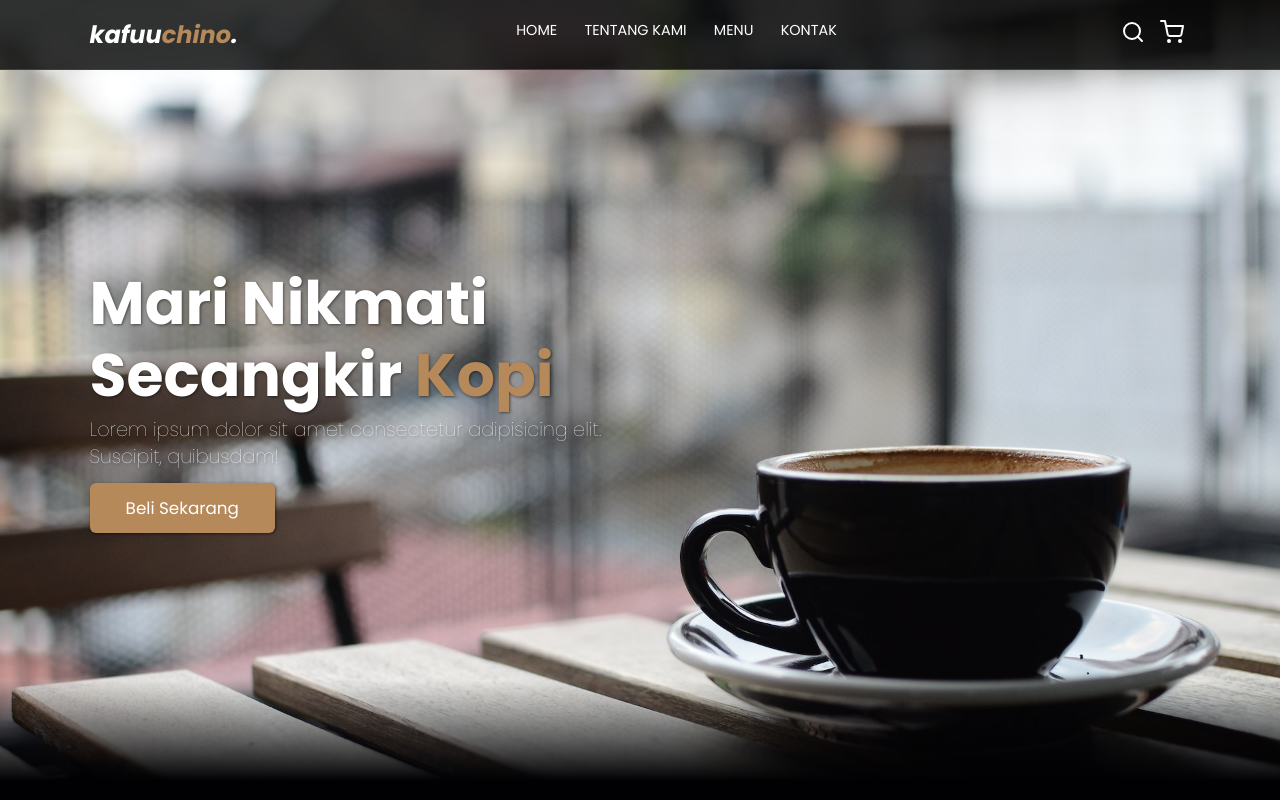
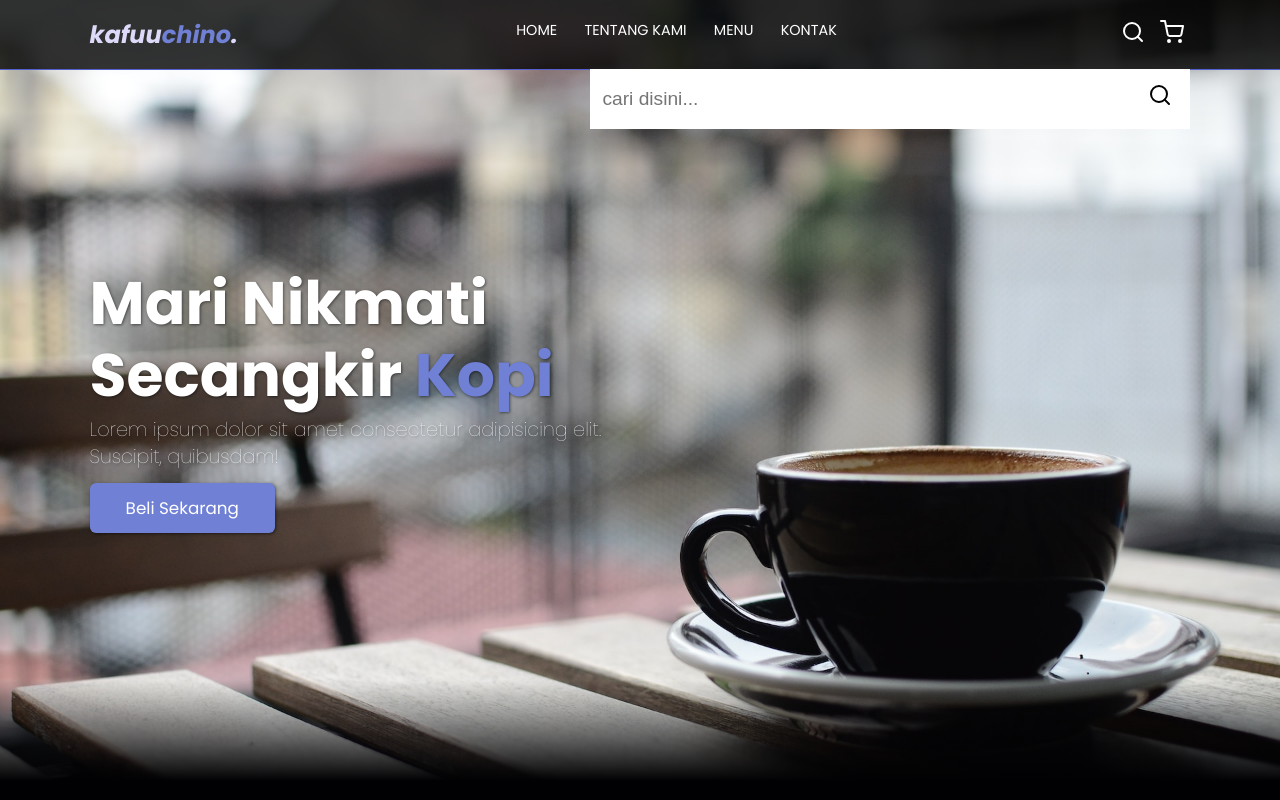
Before and after one commit to Rikizhi/kafuu-chino-ecommerce, a plain HTML site: page index.html in a window 1280 px wide. Both pictures are taken after a click on the link 1133 px from the left and 39 px from the top of the page. Shown: the top 800 px of the page. Drawn offline with nearby package versions, Linux system fonts and the light colour scheme.

Commit message:
modified:   about.html 	modified:   contact.html 	modified:   css/style.css 	modified:   index.html 	modified:   js/script.js 	modified:   menu.html

```diff
--- a/css/style.css
+++ b/css/style.css
@@ -1,5 +1,5 @@
 :root {
-  --primary: #b6895b;
+  --primary: #7080d5;
   --bg: #010101;
 }
 
@@ -31,7 +31,7 @@ body {
   align-items: center;
   padding: 1.4rem 7%;
   background-color: rgba(1, 1, 1, 0.8);
-  border-bottom: 1px solid #513c28;
+  border-bottom: 1px solid #5460d0;
   position: fixed;
   top: 0;
   left: 0;
@@ -42,7 +42,7 @@ body {
 .navbar .navbar-logo {
   font-size: 2rem;
   font-weight: 700;
-  color: #fff;
+  color: #dddaf9;
   font-style: italic;
 }
 
@@ -55,7 +55,6 @@ body {
   display: inline-block;
   font-size: 1.2rem;
   margin: 0 1rem;
-
 }
 
 .navbar .navbar-nav a:hover {
@@ -86,6 +85,40 @@ body {
 
 #hamburger-menu {
   display: none;
+}
+
+/* Navbar search form */
+.navbar .search-form {
+  position: absolute;
+  top: 100%;
+  right: 7%;
+  background-color: #fff;
+  width: 50rem;
+  height: 5rem;
+  display: flex;
+  align-items: center;
+  transform: scaleY(0);
+  transform-origin: top;
+  transition: 0.3s;
+}
+
+.navbar .search-form.active {
+  transform: scaleY(1);
+}
+
+.navbar .search-form input {
+  height: 100%;
+  width: 100%;
+  font-size: 1.6rem;
+  color: var(--bg);
+  padding: 1rem;
+}
+
+.navbar .search-form label {
+  cursor: pointer;
+  font-size: 2rem;
+  margin-right: 1.5rem;
+  color: var(--bg);
 }
 
 /* Hero Section */
@@ -372,6 +405,11 @@ footer .credit a {
     transform: scaleX(0.2);
   }
 
+  .navbar .search-form {
+    width: 90%;
+    right: 2rem;
+  }
+
   .about .row {
     flex-wrap: wrap;
   }
--- a/index.html
+++ b/index.html
@@ -33,10 +33,18 @@
       </div>
 
       <div class="navbar-extra">
-        <a href="#" id="search "><i data-feather="search"></i></a>
-        <a href="#" id="shopping-cart "><i data-feather="shopping-cart"></i></a>
+        <a href="#" id="search-button"><i data-feather="search"></i></a>
+        <a href="#" id="shopping-cart"><i data-feather="shopping-cart"></i></a>
         <a href="#" id="hamburger-menu"><i data-feather="menu"></i></a>
       </div>
+
+      <!-- Search Form start -->
+      <div class="search-form">
+        <input type="search" id="search-box" placeholder="cari disini..." />
+        <label for="search-box"><i data-feather="search"></i></label>
+      </div>
+      <!-- Search Form start -->
+
     </nav>
     <!-- Navbar End -->
 
@@ -56,7 +64,9 @@
     <!-- Footer start -->
     <footer>
       <div class="socials">
-        <a href="https://www.instagram.com/ariamzah.rkz/"><i data-feather="instagram"></i></a>
+        <a href="https://www.instagram.com/ariamzah.rkz/"
+          ><i data-feather="instagram"></i
+        ></a>
         <a href="#"><i data-feather="twitter"></i></a>
         <a href="#"><i data-feather="facebook"></i></a>
       </div>
--- a/js/script.js
+++ b/js/script.js
@@ -1,15 +1,29 @@
-// Toggle class active
-const navbarNav = document.querySelector('.navbar-nav');
+// Toggle class active hamburger menu
+const navbarNav = document.querySelector(".navbar-nav");
 // ketika Hamburger Menu di Klik
-document.querySelector('#hamburger-menu').onclick = () => {
-     navbarNav.classList.toggle('active');
+document.querySelector("#hamburger-menu").onclick = () => {
+  navbarNav.classList.toggle("active");
 };
 
-// Klik luar sidebar untuk menghilangkan nav
-const hamburger = document.querySelector('#hamburger-menu');
+// Toggle class active search form
+const searchForm = document.querySelector(".search-form");
+const searchBox = document.querySelector("#search-box");
 
-document.addEventListener('click', function(e) {
-     if(!hamburger.contains(e.target) && !navbarNav.contains(e.target)) {
-          navbarNav.classList.remove('active');
-     }
+document.querySelector("#search-button").onclick = (e) => {
+  searchForm.classList.toggle("active");
+  searchBox.focus();
+  e.preventDefault();
+};
+
+// Klik di luar elemen hamburger & search button
+const hm = document.querySelector("#hamburger-menu");
+const sb = document.querySelector("#search-button");
+
+document.addEventListener("click", function (e) {
+  if (!hm.contains(e.target) && !navbarNav.contains(e.target)) {
+    navbarNav.classList.remove("active");
+  }
+  if (!sb.contains(e.target) && !searchForm.contains(e.target)) {
+    searchForm.classList.remove("active");
+  }
 });
```
Also changed, not shown: about.html (+9 -1 lines), contact.html (+9 -1 lines), menu.html (+9 -1 lines).
